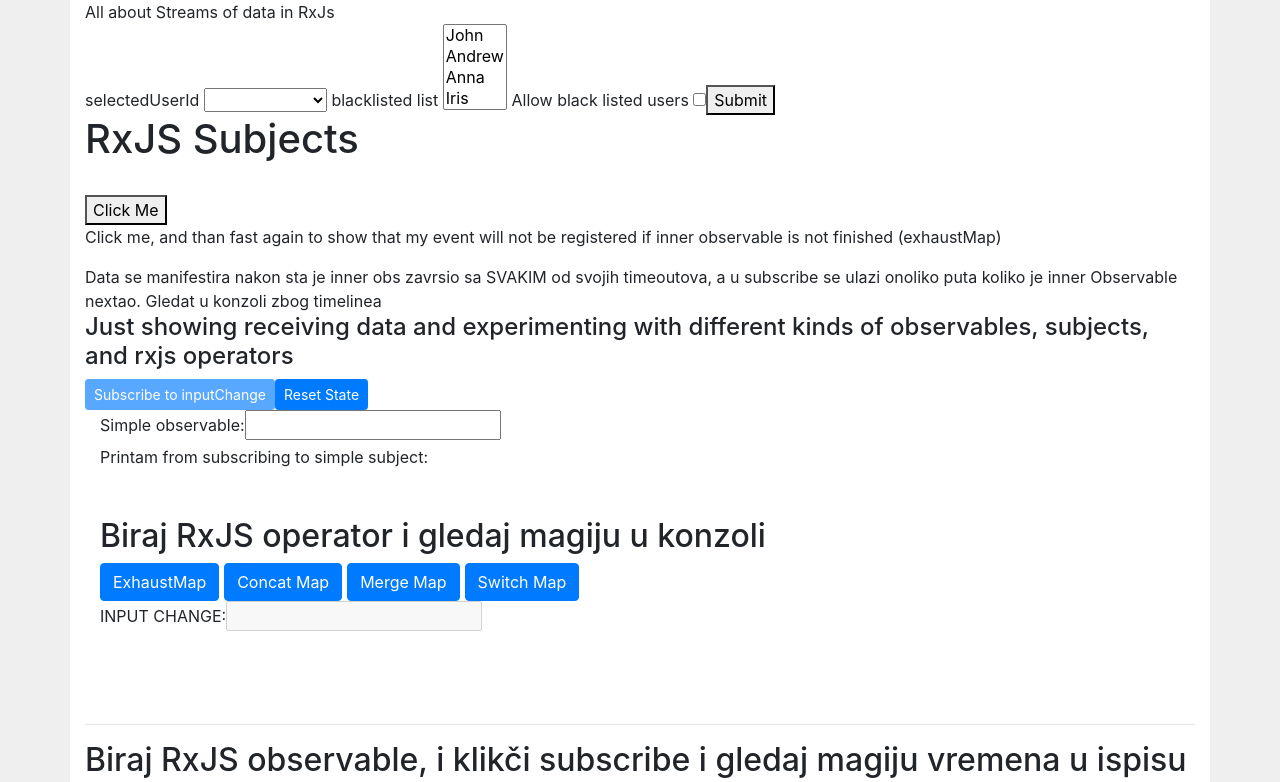
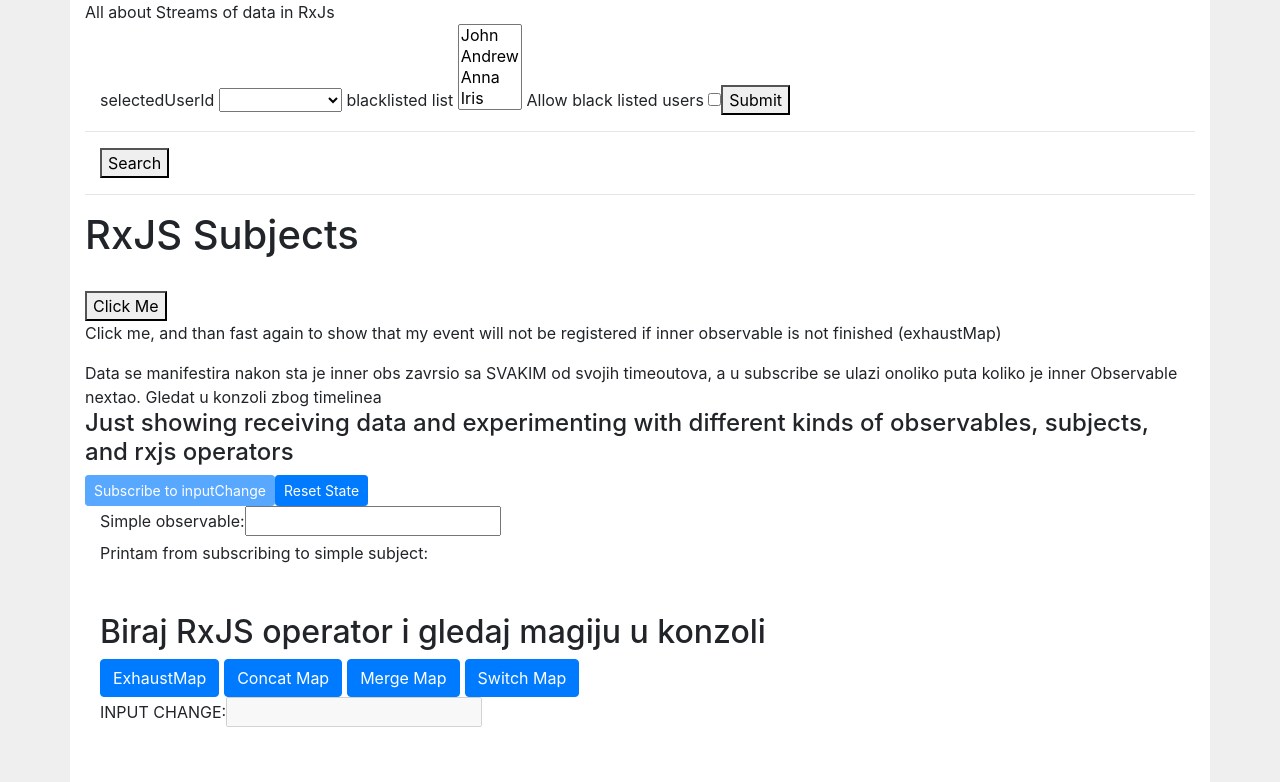
Before and after one commit to lukalukaluka7000/rxjs-experimenting, an Angular app: page / in a window 1280 px wide. Shown: the top 782 px of the page. Built offline with nearby package versions, Linux system fonts and the light colour scheme.

Commit message:
bad way #2

```diff
--- a/src/app/app.component.html
+++ b/src/app/app.component.html
@@ -1,5 +1,5 @@
 <app-select-filter></app-select-filter>
-
+<app-toggling-state></app-toggling-state>
 <h1>
   RxJS Subjects
 </h1>
--- a/src/app/app.module.ts
+++ b/src/app/app.module.ts
@@ -4,10 +4,12 @@ import { NgModule } from '@angular/core';
 import { AppComponent } from './app.component';
 import { FormsModule, ReactiveFormsModule } from '@angular/forms';
 import { SelectFilterComponent } from './from-articles/select-filter/select-filter.component';
+import { TogglingStateComponent } from './from-articles/toggling-state/toggling-state.component';
 @NgModule({
   declarations: [
     AppComponent,
-    SelectFilterComponent
+    SelectFilterComponent,
+    TogglingStateComponent
   ],
   imports: [
     BrowserModule,
--- a/src/app/from-articles/select-filter/select-filter.component.html
+++ b/src/app/from-articles/select-filter/select-filter.component.html
@@ -2,7 +2,7 @@
 <div>
     All about Streams of data in RxJs
 </div>
-<div>
+<div class="container">
     selectedUserId
     <select [formControl]="selectUserId">
         <option>Select a User</option>
@@ -17,3 +17,4 @@
 
     <button [disabled]="isDisabled$ | async ">Submit</button>
 </div>
+<hr />
--- /dev/null
+++ b/src/app/from-articles/toggling-state/toggling-state.component.html
@@ -0,0 +1,5 @@
+<div class="container">
+    <button (click)="showSearchInput($event)">Search</button>
+    <input [(ngModel)]="query" *ngIf="isSearchInputVisible"/>
+</div>
+<hr />
--- /dev/null
+++ b/src/app/from-articles/toggling-state/toggling-state.component.ts
@@ -0,0 +1,29 @@
+import { Component, OnInit, HostListener } from '@angular/core';
+
+@Component({
+  selector: 'app-toggling-state',
+  templateUrl: './toggling-state.component.html',
+  styleUrls: ['./toggling-state.component.css']
+})
+export class TogglingStateComponent implements OnInit {
+  query = '';
+  isSearchInputVisible = false;
+
+  showSearchInput(event: MouseEvent) {
+    event.stopPropagation();
+    this.isSearchInputVisible = true;
+  }
+
+  @HostListener('document:click')
+  hideSearchInput() {
+    if (this.query === '') {
+      this.isSearchInputVisible = false;
+    }
+  }
+
+  constructor() { }
+
+  ngOnInit(): void {
+  }
+
+}
```
Also changed, not shown: src/app/from-articles/toggling-state/toggling-state.component.css (added).
